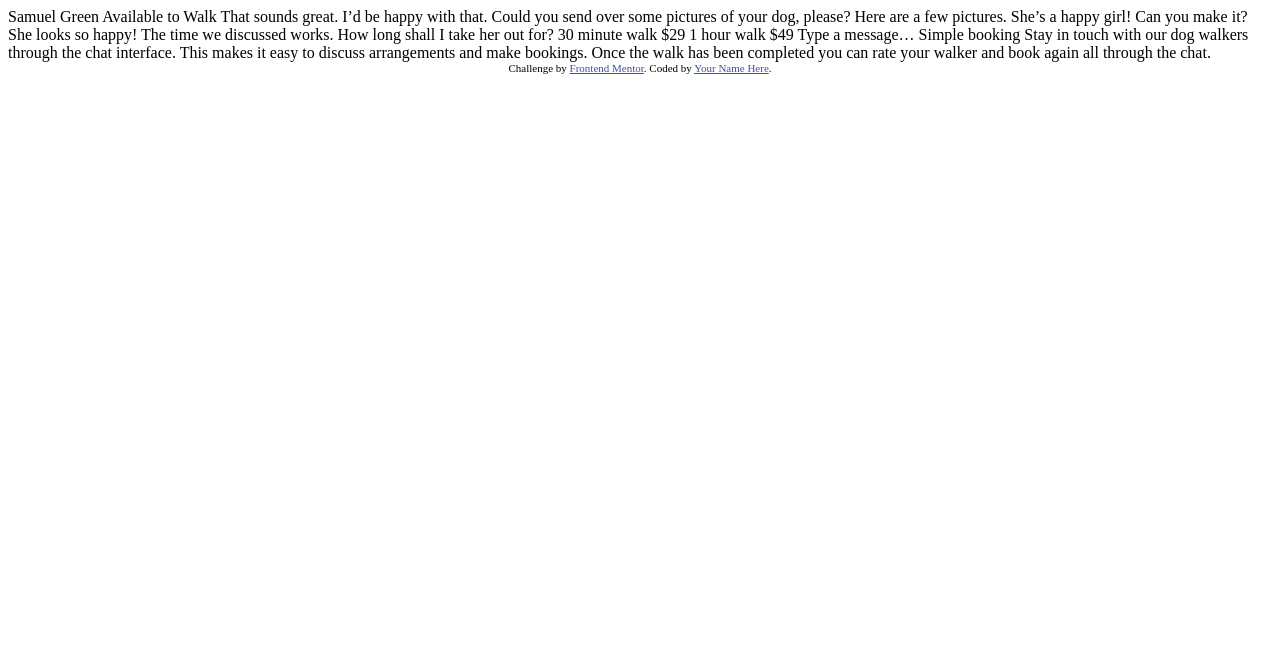
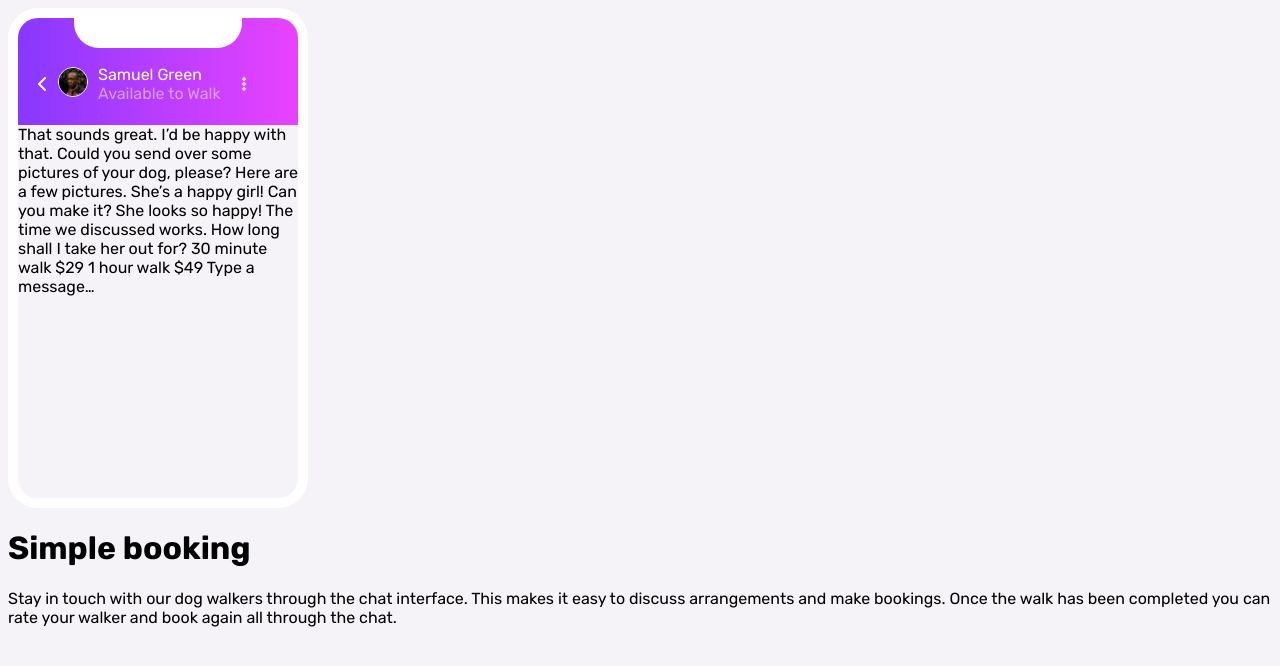
Before and after one commit to sergioatreides/chat-app-css-illustration, a plain HTML site: page index.html in a window 1280 px wide. Drawn offline with Linux system fonts and the light colour scheme.

Commit message:
Alpha v1

```diff
--- /dev/null
+++ b/css/styles.css
@@ -0,0 +1,101 @@
+:root {
+    /* Text colors */
+    --pale-violet: hsl(276, 100%, 81%); /* sub-heading at the top of the app UI */
+    --moderate-violet: hsl(276, 55%, 52%); /* chat on the left */
+    --desaturated-dark-violet: hsl(271, 15%, 43%); /* chat on the right */
+    --grayish-blue: hsl(206, 6%, 79%); /* placeholder text */
+    --very-dark-desaturated-violet: hsl(271, 36%, 24%); /* main heading and submit button background */
+    --dark-grayish-violet: hsl(270, 7%, 64%); /* paragraph */
+    /* Gradients */
+    --light-magenta-gradient: hsl(293, 100%, 63%);
+    --light-violet-gradient: hsl(264, 100%, 61%);
+    /* Secundary colors */
+    --white: hsl(0, 0%, 100%);
+    --light-grayish-violet: hsl(270, 20%, 96%); /* app background */
+    --very-light-magenta: hsl(289, 100%, 72%) /* radio button outline */
+}
+* {
+    box-sizing: border-box;
+    font-family: 'Rubik', sans-serif;
+}
+body {
+    background-color: var(--light-grayish-violet);
+    display: flex;
+    align-items: center;
+    justify-content: center;
+}
+.app-container {
+    display: grid;
+    grid-template-columns: 1fr;
+    grid-template-rows: repeat(10, auto);
+    height: 500px;
+    width: 300px;
+    border: 10px solid var(--white);
+    border-radius: 30px;
+    overflow: hidden;
+}
+.app-container__header {
+    display: flex;
+    flex-direction: column;
+    background: linear-gradient(to right, var(--light-violet-gradient), var(--light-magenta-gradient));
+    color: var(--white);
+}
+.app-container__header-top {
+    display: flex;
+    flex-direction: row;
+    justify-content: center;
+    align-items: flex-start;
+    height: 30px;
+    width: 100%;
+    margin-bottom: 17px;
+}
+.app-container__header-top-notch {
+    width: 60%;
+    height: 100%;
+    background-color: white;
+    border-radius: 0px 0px 25px 25px;
+}
+.app-container__header-bottom {
+    display: flex;
+    flex-direction: row;
+    align-items: center;
+    padding-left: 20px;
+    padding-right: 20px;
+}
+.app-container__header-content-id {
+    display: flex;
+    flex-direction: column;
+    width: 60%;
+}
+.app-container__header-portrait {
+    padding-left: 10px;
+    padding-right: 10px;
+}
+.app-container__header-portrait-avatar {
+    width: 30px;
+    border: 1px solid var(--white);
+    border-radius: 100%;
+}
+.app-container__header-content-id-state {
+    color: var(--pale-violet);
+    margin: 0;
+}
+.app-container__header-content-id-name {
+    margin: 0;
+}
+.fa-ellipsis-v {
+    margin-right: 0px;
+    justify-content: center;
+}
+
+
+
+
+
+.attribution {
+    font-size: 11px;
+    text-align: center;
+}
+.attribution a {
+    color: hsl(228, 45%, 44%);
+}
--- a/index.html
+++ b/index.html
@@ -3,21 +3,40 @@
 <head>
   <meta charset="UTF-8">
   <meta name="viewport" content="width=device-width, initial-scale=1.0"> <!-- displays site properly based on user's device -->
-
+  <link rel="preconnect" href="https://fonts.gstatic.com">
+  <link href="https://fonts.googleapis.com/css2?family=Rubik:wght@400;500;700&display=swap" rel="stylesheet">
   <link rel="icon" type="image/png" sizes="32x32" href="./images/favicon-32x32.png">
-
+  <link rel="stylesheet" href="css/styles.css">
   <title>Frontend Mentor | [Challenge Name Here]</title>
-
-  <!-- Feel free to remove these styles or customise in your own stylesheet 👍 -->
-  <style>
-    .attribution { font-size: 11px; text-align: center; }
-    .attribution a { color: hsl(228, 45%, 44%); }
-  </style>
+  <script src="https://kit.fontawesome.com/0c29b597aa.js" crossorigin="anonymous"></script>
 </head>
 <body>
 
-  Samuel Green
-  Available to Walk
+  <main class="container">
+
+    <div class="app-container">
+
+      <div class="app-container__header">
+
+        <div class="app-container__header-top">
+          <div class="app-container__header-top-notch"></div>
+        </div>
+
+        <div class="app-container__header-bottom">
+
+          <i class="fas fa-chevron-left"></i>
+          <div class="app-container__header-portrait">
+            <img class="app-container__header-portrait-avatar" src="images/avatar.jpg" alt="Avatar">
+          </div>
+          <div class="app-container__header-content-id">
+            <p class="app-container__header-content-id-name">Samuel Green</p>
+            <p class="app-container__header-content-id-state">Available to Walk</p>
+          </div>
+          <i class="fas fa-ellipsis-v"></i>
+
+        </div>
+
+      </div>
 
     That sounds great. I’d be happy with that.
 
@@ -36,16 +55,19 @@
       $49
 
       Type a message…
+   </div>
 
-  Simple booking
+   <div class="claim-container">
+      <h1>Simple booking</h1>
+      <p>Stay in touch with our dog walkers through the chat interface. This makes it easy to
+      discuss arrangements and make bookings. Once the walk has been completed you can rate
+      your walker and book again all through the chat.</p>
+    </div>
 
-  Stay in touch with our dog walkers through the chat interface. This makes it easy to
-  discuss arrangements and make bookings. Once the walk has been completed you can rate
-  your walker and book again all through the chat.
-
-  <div class="attribution">
+  </main>
+<!--   <div class="attribution">
     Challenge by <a href="https://www.frontendmentor.io?ref=challenge" target="_blank">Frontend Mentor</a>.
     Coded by <a href="#">Your Name Here</a>.
-  </div>
+  </div> -->
 </body>
 </html>
```
Lines whose indentation alone changed are shown as unchanged.
